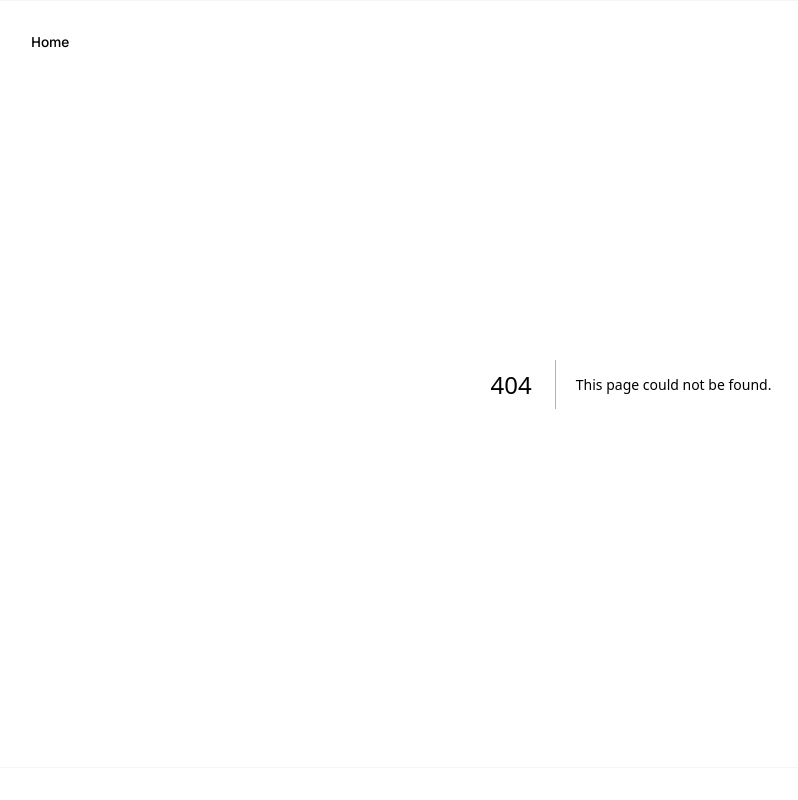
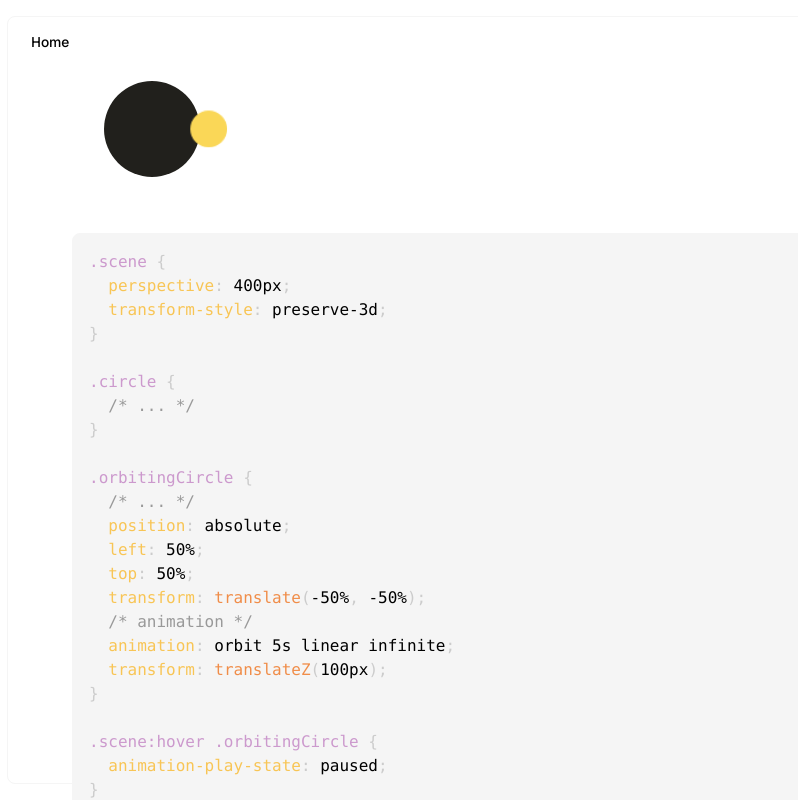
Before and after one commit to joesobrero/animations-on-web, a Next.js app: page /orbiting in a window 1280 px wide. Before the commit this address had no page. Shown: the top 800 px of the page, without its empty margins (9-807 px from the left). Built offline with nearby package versions, Linux system fonts and the light colour scheme.

Commit message:
orbiting

```diff
--- /dev/null
+++ b/app/(css-animations)/orbiting/page.tsx
@@ -0,0 +1,52 @@
+"use client";
+import CodeSnippet from "@/app/_components/display/code-snippet";
+import "../../../styles/orbiting.css";
+
+export default function Orbit() {
+  return (
+    <div className="flex flex-col gap-12">
+      <div className="w-40 h-md grid place-items-center relative scene">
+        <div className="circle" />
+        <div className="orbitingCircle" />
+      </div>
+      <CodeSnippet>
+        {`
+        .scene {
+  perspective: 400px;
+  transform-style: preserve-3d;
+}
+
+.circle {
+  /* ... */
+}
+
+.orbitingCircle {
+  /* ... */
+  position: absolute;
+  left: 50%;
+  top: 50%;
+  transform: translate(-50%, -50%);
+  /* animation */
+  animation: orbit 5s linear infinite;
+  transform: translateZ(100px);
+}
+
+.scene:hover .orbitingCircle {
+  animation-play-state: paused;
+}
+
+@keyframes orbit {
+  from {
+    transform: translate(-50%, -50%) rotateY(0deg) translateZ(72px)
+      rotateY(360deg);
+  }
+  to {
+    transform: translate(-50%, -50%) rotateY(360deg) translateZ(72px)
+      rotateY(0deg);
+  }
+}
+        `}
+      </CodeSnippet>
+    </div>
+  );
+}
--- /dev/null
+++ b/styles/orbiting.css
@@ -0,0 +1,39 @@
+.scene {
+  perspective: 400px;
+  transform-style: preserve-3d;
+}
+
+.circle {
+  height: 96px;
+  width: 96px;
+  border-radius: 50%;
+  background: #21201c;
+}
+
+.orbitingCircle {
+  width: 32px;
+  height: 32px;
+  position: absolute;
+  left: 50%;
+  top: 50%;
+  transform: translate(-50%, -50%);
+  border-radius: 50%;
+  background: #fad757;
+  /* animation */
+  animation: orbit 5s linear infinite;
+  transform: translateZ(100px);
+}
+.scene:hover .orbitingCircle {
+  animation-play-state: paused;
+}
+
+@keyframes orbit {
+  from {
+    transform: translate(-50%, -50%) rotateY(0deg) translateZ(72px)
+      rotateY(360deg);
+  }
+  to {
+    transform: translate(-50%, -50%) rotateY(360deg) translateZ(72px)
+      rotateY(0deg);
+  }
+}
```
